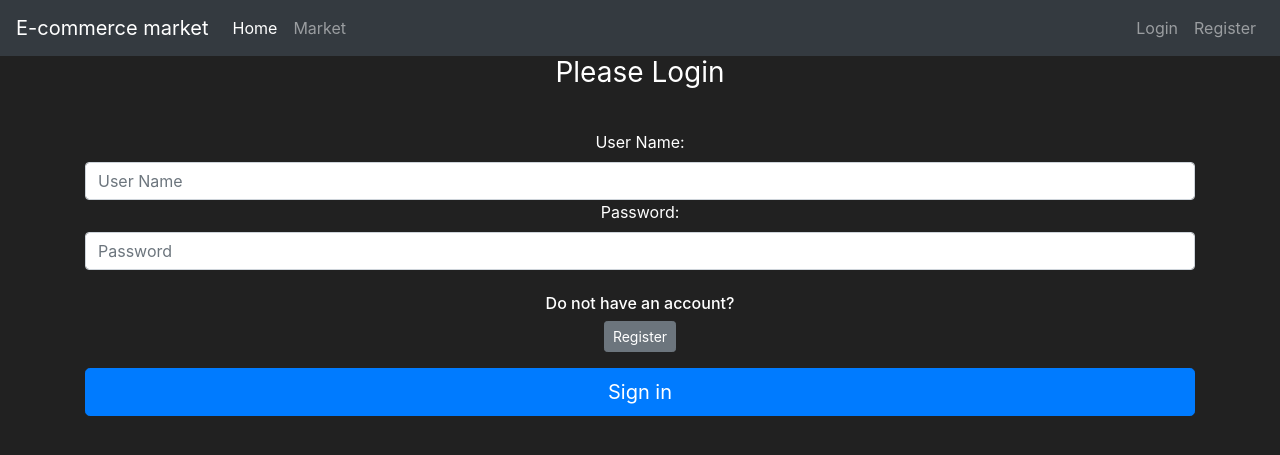
After one commit to xwojziarnik/FlaskCourseFCC, a Flask app: page /login in a window 1280 px wide. The commit adds this page. Shown: the top 455 px of the page. Run offline with Flask 2, Linux system fonts and the light colour scheme; parts of the project's set-up code (start-up, migrations or seed data) failed here and were passed over; some libraries are stand-ins or nearby versions.

Commit message:
Created login page and login form

```diff
--- a/market/forms.py
+++ b/market/forms.py
@@ -37,3 +37,9 @@ class RegisterForm(FlaskForm):
     password1 = PasswordField(label='Password:', validators=[Length(min=4), DataRequired()])
     password2 = PasswordField(label='Confirm Password:', validators=[EqualTo('password1'), DataRequired()])
     submit = SubmitField(label='Create Account')
+
+
+class LoginForm(FlaskForm):
+    username = StringField(label='User Name:', validators=[DataRequired()])
+    password = PasswordField(label='Password:', validators=[DataRequired()])
+    submit = SubmitField(label='Sign in')
--- a/market/routes.py
+++ b/market/routes.py
@@ -1,7 +1,7 @@
 from market import app, db
 from flask import render_template, redirect, url_for, flash
 from market.models import Item, User
-from market.forms import RegisterForm
+from market.forms import RegisterForm, LoginForm
 
 
 @app.route('/')
@@ -30,3 +30,9 @@ def register_page():
         for error_message in form.errors.values():
             flash(f" There was an error creating an User: {error_message}", category='danger')
     return render_template('register.html', form=form)
+
+
+@app.route('/login', methods=["GET", "POST"])
+def login_page():
+    form = LoginForm()
+    return render_template('login.html', form=form)
--- a/market/templates/base.html
+++ b/market/templates/base.html
@@ -14,7 +14,7 @@
    </head>
    <body>
     <nav class="navbar navbar-expand-md navbar-dark bg-dark">
-        <a class="navbar-brand" href="{{ url_for('home_page') }}">E-commerce market</a>
+        <a class="navbar-brand" href="#">E-commerce market</a>
         <button class="navbar-toggler" type="button" data-toggle="collapse" data-target="#navbarNav">
             <span class="navbar-toggler-icon"></span>
         </button>
@@ -29,7 +29,7 @@
             </ul>
             <ul class="navbar-nav">
                 <li class="nav-item">
-                    <a class="nav-link" href="#">Login</a>
+                    <a class="nav-link" href="{{ url_for('login_page') }}">Login</a>
                 </li>
                 <li class="nav-item">
                     <a class="nav-link" href="{{ url_for('register_page') }}">Register</a>
--- /dev/null
+++ b/market/templates/login.html
@@ -0,0 +1,37 @@
+{% extends 'base.html' %}
+
+{% block title %}
+    Login Page
+{% endblock %}
+
+{% block content %}
+<body class="text-center">
+    <div class="container">
+        <form method="POST" class="form-signin" style="color:white">
+            <!--form.hidden_tag() is the same thing as csrf_token is Django-->
+            <!--CSRF stands for Cross Site Request Protection-->
+            {{ form.hidden_tag() }}
+            <h1 class="h3 mb-3 font-weight-normal">
+                Please Login
+            </h1>
+            <br>
+            {{ form.username.label() }}
+            {{ form.username(class="form-control", placeholder="User Name") }}
+
+            {{ form.password.label() }}
+            {{ form.password(class="form-control", placeholder="Password") }}
+
+            <br>
+
+
+            <div class="checkbox mb-3">
+               <h6>Do not have an account?</h6>
+               <a class="btn btn-sm btn-secondary" href="{{ url_for('register_page') }}">Register</a>
+            </div>
+
+            {{ form.submit(class="btn btn-lg btn-block btn-primary") }}
+
+        </form>
+    </div>
+</body>
+{% endblock %}
--- a/market/templates/register.html
+++ b/market/templates/register.html
@@ -27,6 +27,11 @@
 
             <br>
 
+            <div class="checkbox mb-3">
+               <h6>Already have an account?</h6>
+               <a class="btn btn-sm btn-secondary" href="{{ url_for('login_page') }}">Login</a>
+            </div>
+
             {{ form.submit(class="btn btn-lg btn-block btn-primary") }}
 
         </form>
```
Also changed, not shown: README.md.
